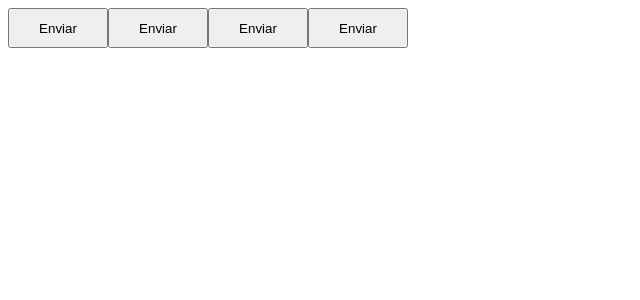
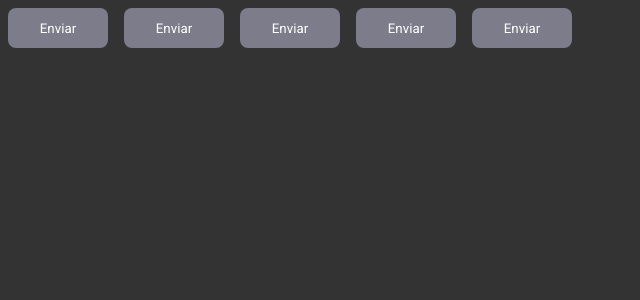
Before and after one commit to JulioMoratelli/02-ignite-timer, a React (Vite) app: page / in a window 1280 px wide. Shown: the top 300 px of the page, without its empty margins (0-640 px from the left). Built offline with nearby package versions, Linux system fonts and the light colour scheme.

Commit message:
evolução 2

```diff
--- a/index.html
+++ b/index.html
@@ -2,7 +2,13 @@
 <html lang="en">
   <head>
     <meta charset="UTF-8" />
-    <link rel="icon" type="image/svg+xml" href="/vite.svg" />
+
+
+    <link rel="preconnect" href="https://fonts.googleapis.com">
+    <link rel="preconnect" href="https://fonts.gstatic.com" crossorigin>
+    <link href="https://fonts.googleapis.com/css2?family=Roboto+Mono:wght@700&family=Roboto:wght@400;700&display=swap" rel="stylesheet" />
+
+
     <meta name="viewport" content="width=device-width, initial-scale=1.0" />
     <title>Vite + React + TS</title>
   </head>
--- a/package.json
+++ b/package.json
@@ -10,11 +10,13 @@
   },
   "dependencies": {
     "react": "^18.2.0",
-    "react-dom": "^18.2.0"
+    "react-dom": "^18.2.0",
+    "styled-components": "^5.3.6"
   },
   "devDependencies": {
     "@types/react": "^18.0.27",
     "@types/react-dom": "^18.0.10",
+    "@types/styled-components": "^5.1.26",
     "@vitejs/plugin-react": "^3.1.0",
     "typescript": "^4.9.3",
     "vite": "^4.1.0"
--- a/src/App.tsx
+++ b/src/App.tsx
@@ -1,16 +1,23 @@
 import { useState } from 'react'
+import { ThemeProvider } from 'styled-components'
 import { Button } from './components/Button'
+import { GlobalStyle } from './styles/global'
+import { defultTheme } from './styles/themes/default'
 
 
 
 
 export function App() {
   return (
-    <>
+    <ThemeProvider theme={defultTheme}>
       <Button variant='primary'/>
       <Button variant='secundary'/>
       <Button variant='success' />
       <Button variant='danger'/>
-    </>
+      <Button/>
+
+
+      <GlobalStyle/>
+    </ThemeProvider>
   )
 }
--- a/src/components/Button.module.css
+++ /dev/null
@@ -1,4 +0,0 @@
-.button{
-    width: 100px;
-    height: 40px;
-}
--- /dev/null
+++ b/src/components/Button.styles.ts
@@ -0,0 +1,32 @@
+import styled, { css } from 'styled-components'
+
+export type ButtonVariant = 'primary' | 'secundary' | 'danger' | 'success';
+
+interface BottonContainerProps{
+    variant: ButtonVariant ;
+}
+
+const buttonColorVariants = {
+    primary:  'purple',
+    secundary: 'orange',
+    danger: 'red',
+    success: 'green'
+}
+
+export const ButtonContainer = styled.button<BottonContainerProps> `
+    width: 100px;
+    height: 40px;
+    border-radius: 8px;
+    border: 0;
+    margin: 8px;
+
+    color: ${props => props.theme['white']};
+    background-color: ${props => props.theme['gray-500']};
+
+
+    /* ${props =>{
+        return css`
+            background-color: ${buttonColorVariants[props.variant]}
+        `
+    }} */
+`
--- a/src/components/Button.tsx
+++ b/src/components/Button.tsx
@@ -1,11 +1,11 @@
-import styles from './Button.module.css'
+import { ButtonContainer, ButtonVariant } from "./Button.styles";
 
 interface ButtonProps{
-    variant?: 'primary' | 'secundary' | 'danger' | 'success';
+    variant?: ButtonVariant;
 }
 
 
-export function Button(variant: ButtonProps){
-    return <button className={styles.button}>Enviar</button>
+export function Button({variant = 'primary'}: ButtonProps){
+    return <ButtonContainer variant={variant}>Enviar</ButtonContainer>
 
 }
--- /dev/null
+++ b/src/styles/global.ts
@@ -0,0 +1,20 @@
+import { createGlobalStyle} from "styled-components";
+
+
+export const GlobalStyle = createGlobalStyle `
+    *{
+        margin: 0;
+        padding: 0;
+        box-sizing: border-box;
+    }
+
+    body{
+        background: #333;
+        color: #fff
+    }
+
+    body, input, textarea, button{
+        font-family: 'Roboto', sans-serif
+    }
+
+`
--- /dev/null
+++ b/src/styles/themes/default.ts
@@ -0,0 +1,21 @@
+export const defultTheme = {
+white: '#FFF',
+
+  'gray-100': '#E1E1E6',
+  'gray-300': '#C4C4CC',
+  'gray-400': '#8D8D99',
+  'gray-500': '#7C7C8A',
+  'gray-600': '#323238',
+  'gray-700': '#29292E',
+  'gray-800': '#202024',
+  'gray-900': '#121214',
+
+  'green-300': '#00B37E',
+  'green-500': '#00875F',
+  'green-700': '#015F43',
+
+  'red-500': '#AB222E',
+  'red-700': '#7A1921',
+
+  'yellow-500': '#FBA94C',
+}
```
Also changed, not shown: src/@types/styled.d.ts (added, +8 -0 lines), 1 other file (tests, documents, lock files or other folders).
